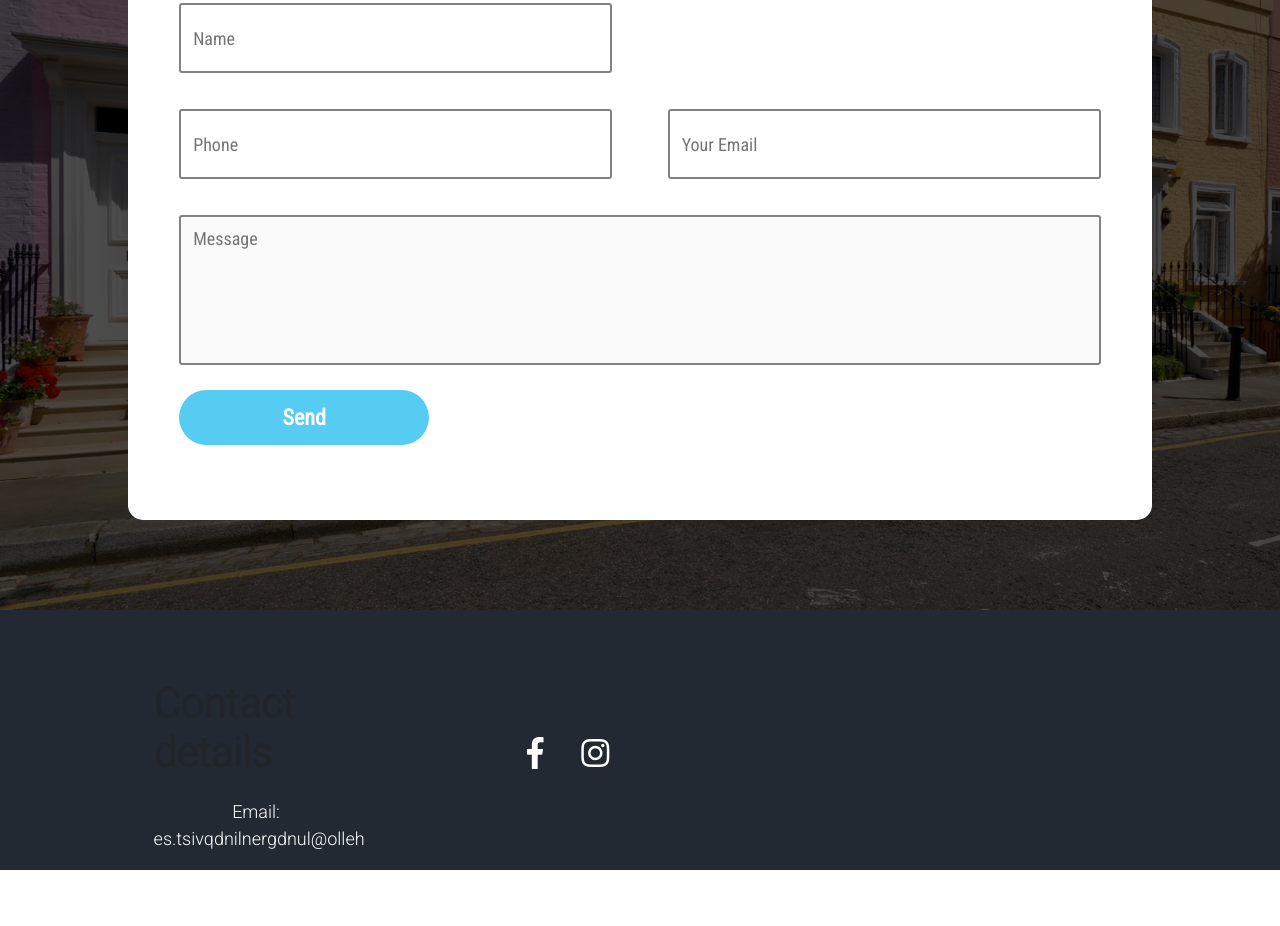
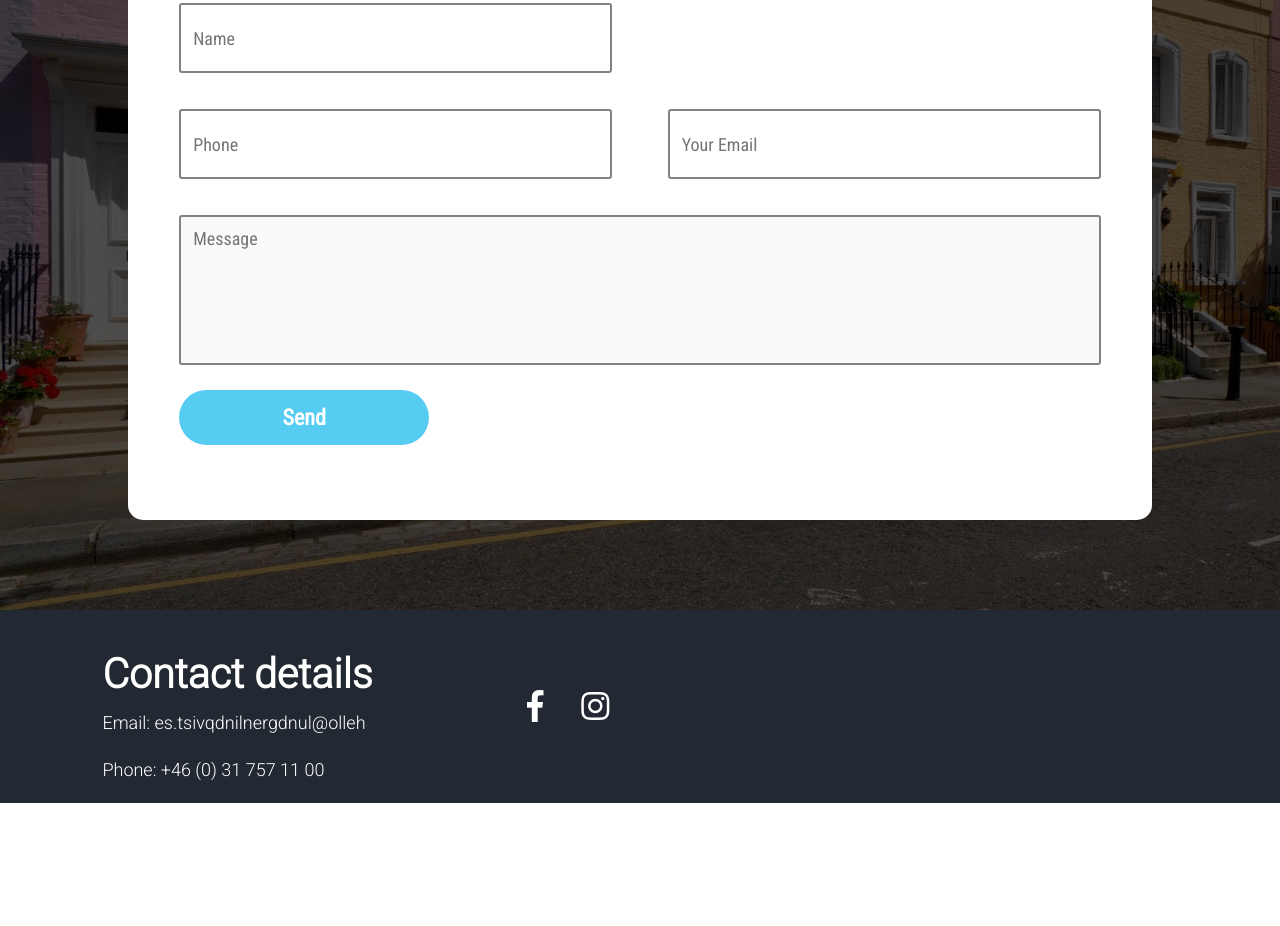
Before and after one commit to RostumAhady/arcadiascaffolding, a website: page index.html in a window 1280 px wide. Shown: the part 4276-5202 px from the top of the page. After the commit the page ends 5079 px from the top, so only its background shows below. Drawn offline with nearby package versions, Linux system fonts and the light colour scheme.

Commit message:
SASS variables and mixins added

```diff
--- a/sass/main.scss
+++ b/sass/main.scss
@@ -205,15 +205,6 @@ h2:first-child{
 	// BOUNCING ARROW END
 }
 
-#aboutScroll{
-	.textCont{
-		@include tablet{
-			p{width: 90%;}
-		}
-	}
-}
-
-
 #servicesScroll{
 	.servicesGrid{
 		margin: 30px auto 30px auto;
@@ -238,6 +229,7 @@ h2:first-child{
 			"servicesFour";
 		}
 		@include tablet{width: 90%;}
+
 		.servicesGridItem{
 			align-self: center;
 			justify-self: center;
@@ -558,7 +550,6 @@ a.slide_btn {
 }
 
 .footer{
-    height: 260px;
     width: 100%;
     background-color: #222932;
     display: grid;
@@ -571,23 +562,28 @@ a.slide_btn {
 #f-Grid1{
     grid-area: f-Grid1;
     margin: 0 auto;
-		width: 40%;
+		width: 60%;
 		@include tablet{width: 90%;}
     p{
         color: $white;
-        margin: 20px auto 0 auto;
+        margin: 10px auto 20px auto;
         display: block;
-        width: 100%;
+				width: 100%;
+				text-align: left;
     }
     h2{
-        text-align: left;
+				padding-top: 40px;
+				color: $white;
+				text-align: left;
     }
 }
 #f-Grid2{
-    grid-area: f-Grid2;
+		grid-area: f-Grid2;
+		width: max-content;
     color: $white;
     font-size: 32px;
-    padding-top: 120px;
+		align-self: center;
+		justify-self: start;
 		margin-left: 0;
 		@include tablet{padding-top: 60px;}
     .fab{
```
Also changed, not shown: css/main.css, css/main.min.css.
